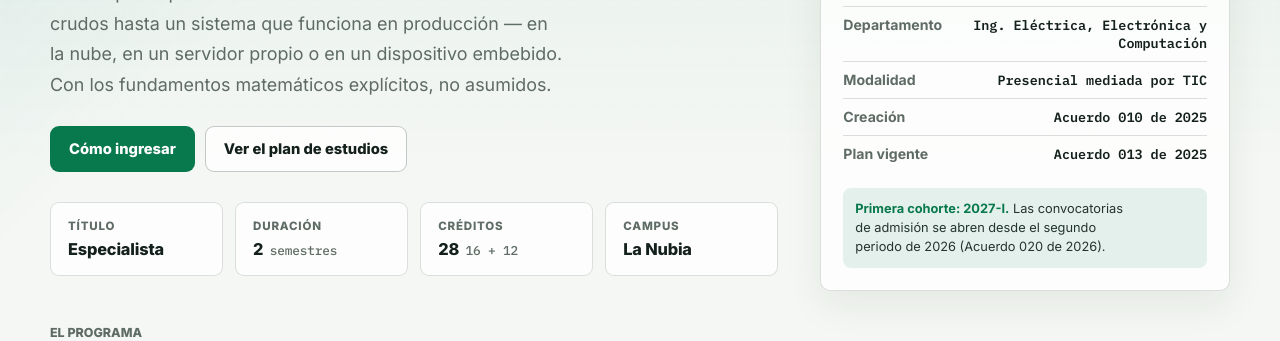
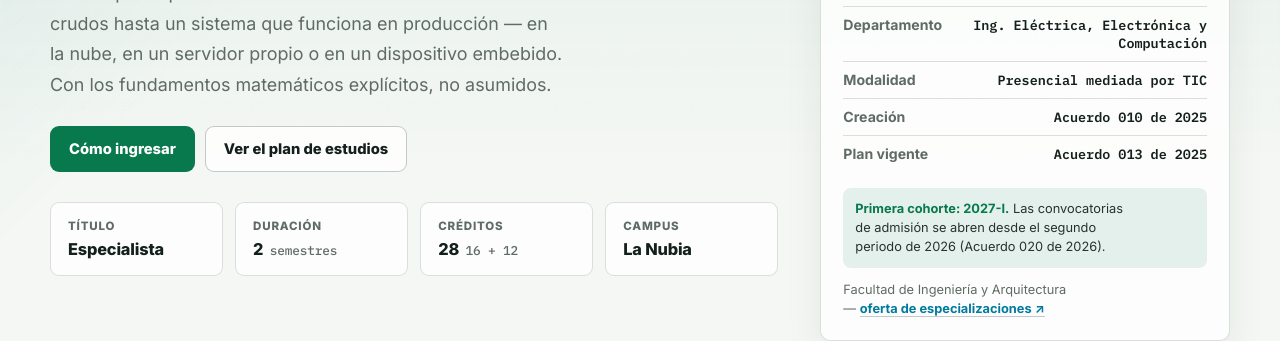
Before and after one commit to amalvarezme/EspecializacionAAIA_UNAL, a plain HTML site: page index.html in a window 1280 px wide. Shown: the part 396-737 px from the top of the page. Drawn offline with Linux system fonts and the light colour scheme.

Commit message:
feat: enlazar la oferta de especializaciones de la Facultad en la tarjeta de registro

```diff
--- a/index.html
+++ b/index.html
@@ -121,6 +121,9 @@ p{color:var(--muted);line-height:1.7}
 .status-row dd{margin:0;font-weight:800;text-align:right;font-family:var(--mono);font-size:.84rem;font-variant-numeric:tabular-nums}
 .status-note{margin:14px 0 0;padding:11px 12px;border-radius:8px;background:var(--green-soft);color:var(--body);font-size:.8rem;line-height:1.5}
 .status-note strong{color:var(--green)}
+.status-link{margin:12px 0 0;font-size:.8rem;line-height:1.5;color:var(--muted)}
+.status-link a{color:var(--cyan);font-weight:700;text-decoration:none;border-bottom:1px solid var(--line-strong)}
+.status-link a:hover{border-bottom-color:var(--cyan)}
 
 .org{display:flex;align-items:center;gap:14px;margin-bottom:14px}
 .org img{display:block;width:auto}
@@ -409,6 +412,9 @@ footer p{margin:0 0 6px;color:var(--muted);font-size:.82rem;line-height:1.6}
       </dl>
       <p class="status-note"><strong>Primera cohorte: 2027-I.</strong> Las convocatorias de admisión
         se abren desde el segundo periodo de 2026 (Acuerdo 020 de 2026).</p>
+      <p class="status-link">Facultad de Ingeniería y Arquitectura —
+        <a href="https://fia.unal.edu.co/especializaciones/" target="_blank" rel="noopener">
+        oferta de especializaciones ↗</a></p>
     </aside>
   </div>
 </section>
```
